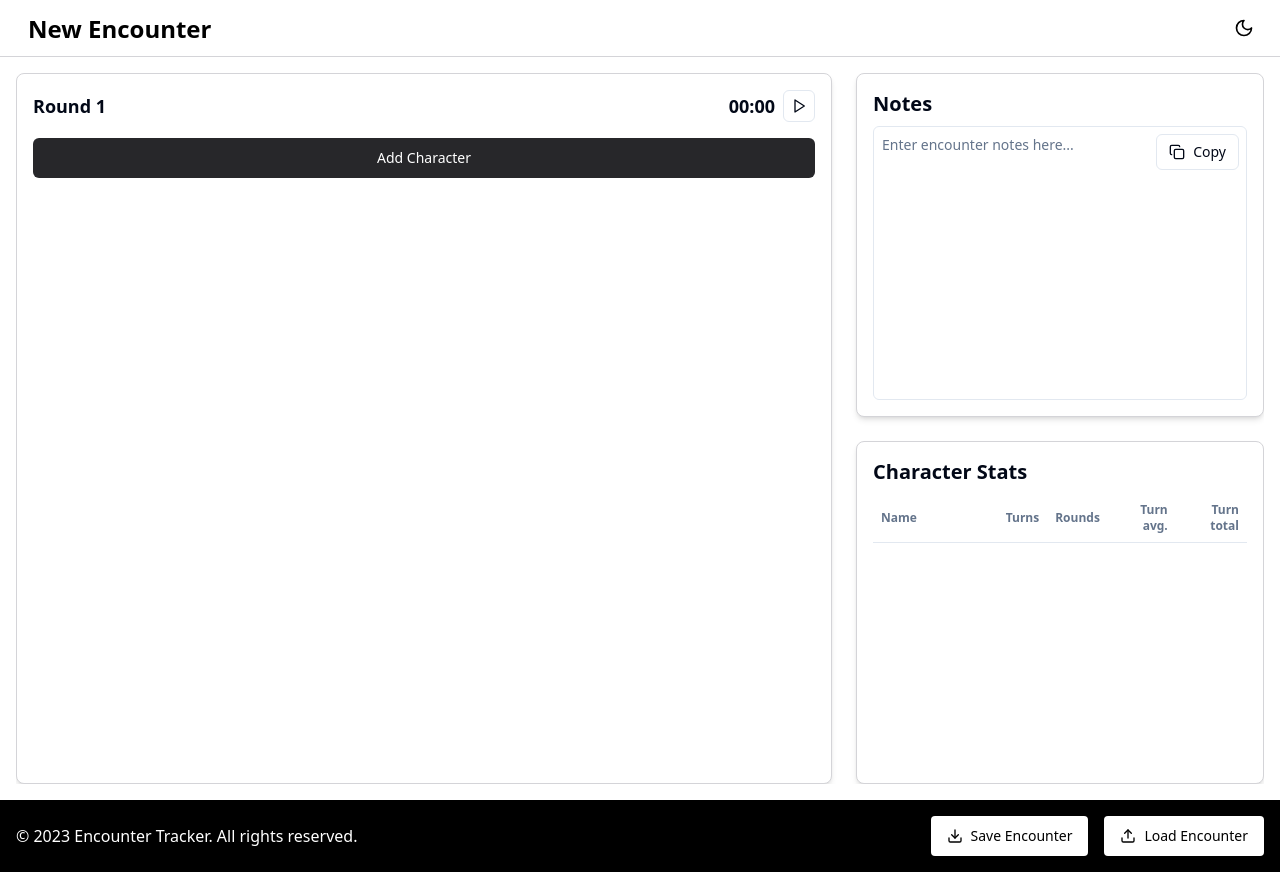
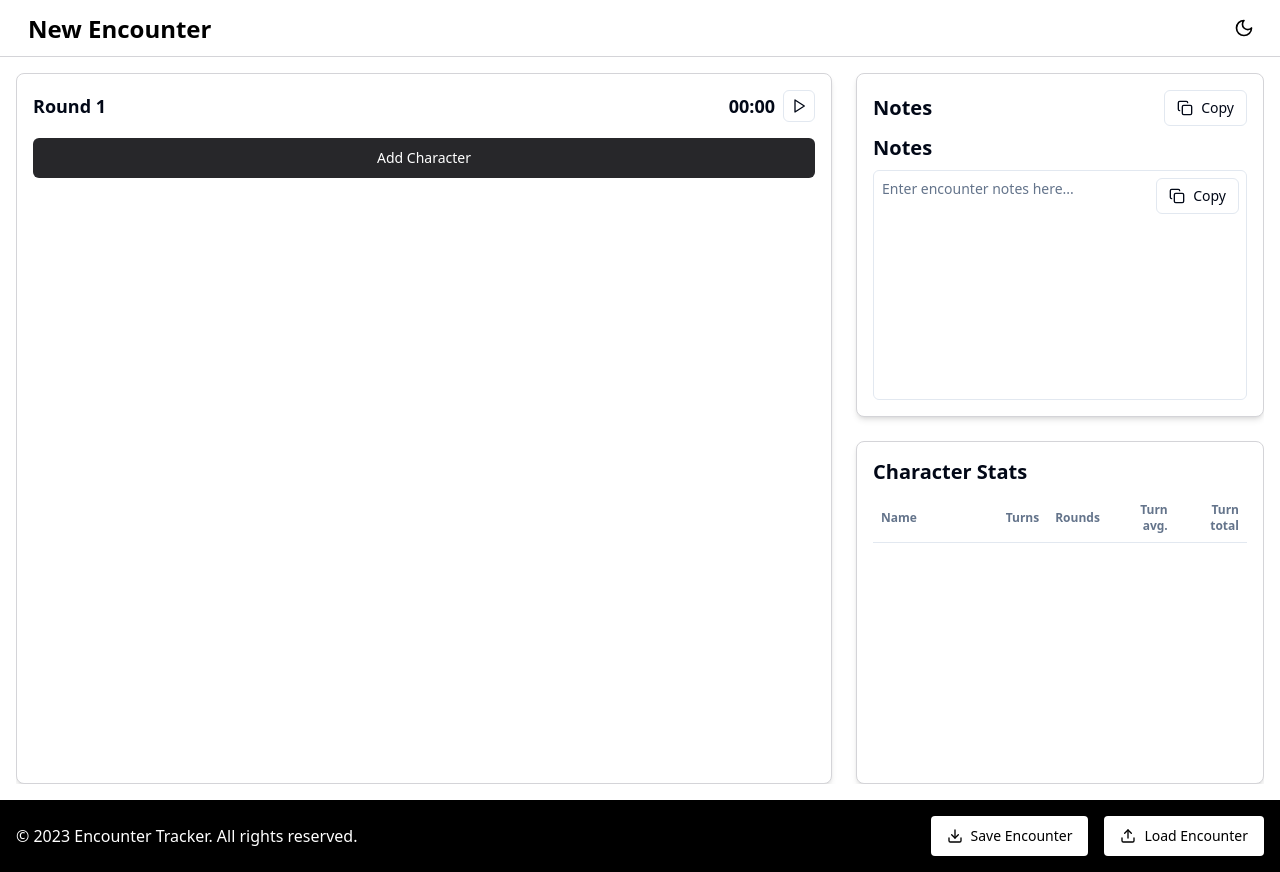
Before and after one commit to crfpr/encounter-chronicle-app, a React (Vite) app: page / in a window 1280 px wide. Built offline with nearby package versions, Linux system fonts and the light colour scheme.

Commit message:
Move copy button in notes card
Relocated the copy button to align with the Notes title on the right side of the card, improving the layout and accessibility of the notes section.
[skip gpt_engineer]

```diff
--- a/src/components/EncounterTracker.jsx
+++ b/src/components/EncounterTracker.jsx
@@ -5,6 +5,8 @@ import CharacterStats from './CharacterStats';
 import NotesSection from './NotesSection';
 import MobileMenu from './MobileMenu';
 import SwipeHandler from './SwipeHandler';
+import { Button } from './ui/button';
+import { Copy } from 'lucide-react';
 
 const EncounterTracker = forwardRef(({ encounterName, setEncounterName, exportEncounterData, uploadEncounterData, isMobile, contentHeight, loadedEncounterData }, ref) => {
   const [round, setRound] = useState(1);
@@ -239,6 +241,14 @@ const EncounterTracker = forwardRef(({ encounterName, setEncounterName, exportEn
     logEvent(`Removed character: ${characterToRemove.name}`);
   };
 
+  const copyToClipboard = () => {
+    navigator.clipboard.writeText(notes).then(() => {
+      console.log('Notes copied to clipboard');
+    }).catch(err => {
+      console.error('Failed to copy notes: ', err);
+    });
+  };
+
   const renderContent = () => {
     if (isMobile) {
       switch (activePage) {
@@ -324,6 +334,18 @@ const EncounterTracker = forwardRef(({ encounterName, setEncounterName, exportEn
           </div>
           <div className="lg:w-1/3 h-full flex flex-col space-y-6">
             <div className="bg-white border border-zinc-300 dark:border-zinc-700 rounded-lg p-4 flex-1 overflow-hidden flex flex-col shadow-md dark:shadow-none">
+              <div className="flex justify-between items-center mb-2">
+                <h2 className="text-xl font-semibold">Notes</h2>
+                <Button
+                  onClick={copyToClipboard}
+                  variant="outline"
+                  size="sm"
+                  className="flex items-center"
+                >
+                  <Copy className="h-4 w-4 mr-2" />
+                  Copy
+                </Button>
+              </div>
               <NotesSection notes={notes} setNotes={(newNotes) => {
                 setNotes(newNotes);
                 logEvent(`Notes updated`);
```
